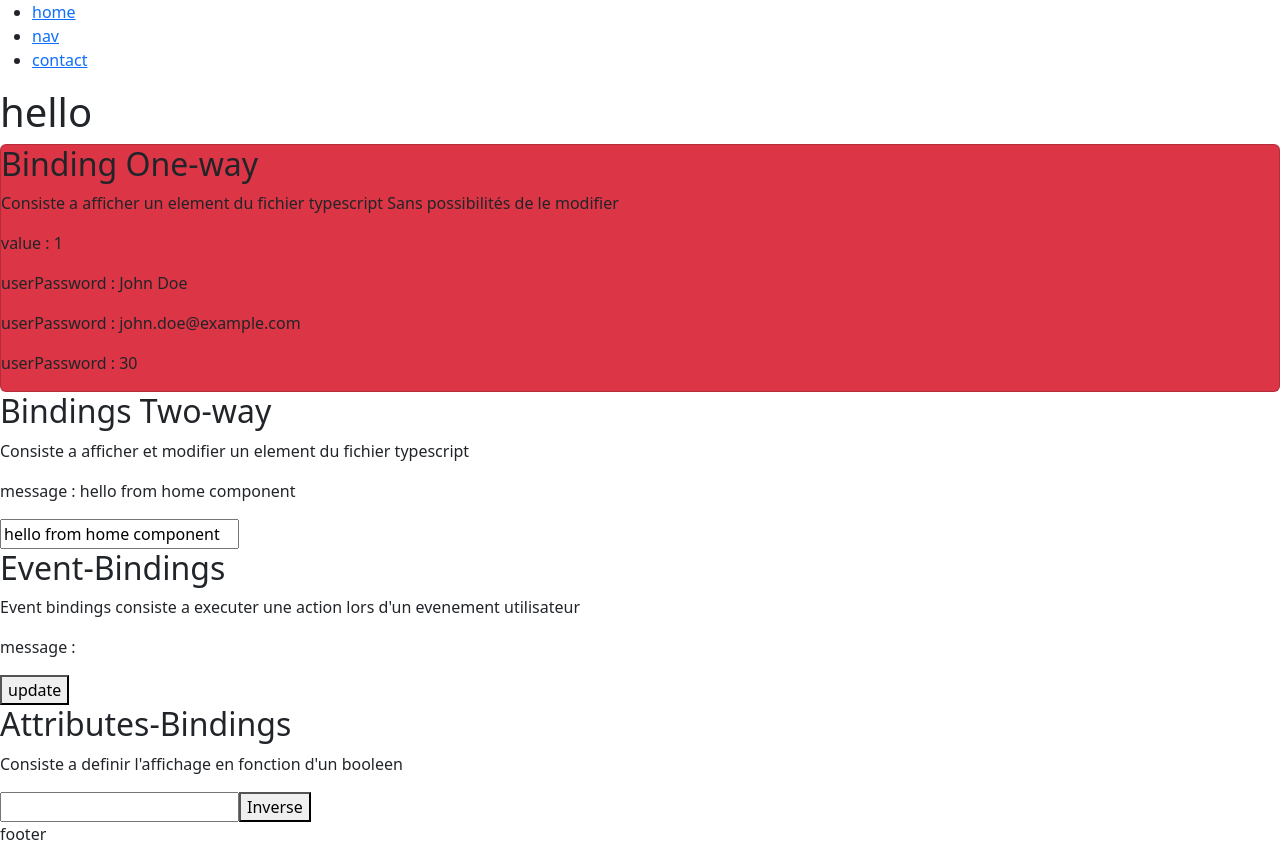
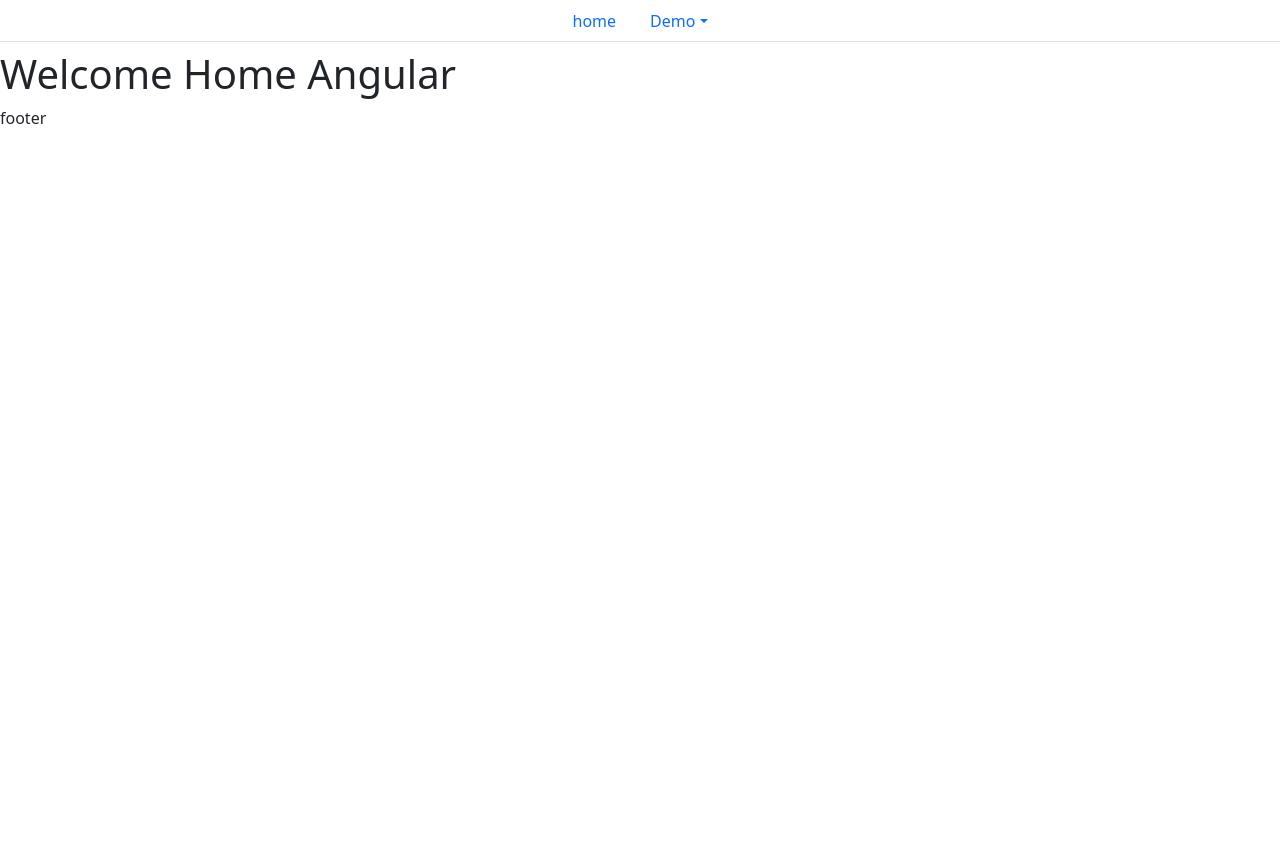
Before and after one commit to zacharyb12/demo-angular-Python2, an Angular app: page / in a window 1280 px wide. After the commit the page ends 800 px from the top, so only its background shows below. Built offline with nearby package versions, Linux system fonts and the light colour scheme.

Commit message:
navigation-Demo

```diff
--- a/src/app/app.html
+++ b/src/app/app.html
@@ -1,3 +1,4 @@
+
 <app-navbar-component></app-navbar-component>
 <router-outlet></router-outlet>
 <app-footer-component></app-footer-component>
--- /dev/null
+++ b/src/components/pages/demo/bindings/bindings.html
@@ -0,0 +1,44 @@
+<h1>hello</h1>
+
+<div class="card w-50 p-3 m-auto shadow bg-danger">
+
+    <h2>Binding One-way</h2>
+
+    <p>Consiste a afficher un element du fichier typescript Sans possibilités de le modifier</p>
+    <p>
+        value : {{value}}
+    </p>
+    <p>
+        userPassword : {{user.password}}
+    </p>
+    <p>
+        userPassword : {{user.email}}
+    </p>
+    <p>
+        userPassword : {{user.age}}
+    </p>
+</div>
+
+<div>
+    <h2>Bindings Two-way</h2>
+
+    <p>Consiste a afficher et modifier un element du fichier typescript </p>
+    <p>message : {{message}}</p>
+    <input type="text" [(ngModel)]="message" >
+</div>
+
+<div>
+    <h2>Event-Bindings </h2>
+
+<p>Event bindings consiste a executer une action lors d'un evenement utilisateur</p>
+
+    <p>message : {{message2}}</p>
+    <button (click)="updateMessage()" (mouseleave)="updateMessage()">update</button>
+</div>
+
+<div>
+    <h2>Attributes-Bindings</h2>
+    <p>Consiste a definir l'affichage en fonction d'un booleen</p>
+    <input type="text" [disabled]="isActive">
+    <button (click)="toggleValue()">Inverse</button>
+</div>
--- /dev/null
+++ b/src/components/pages/demo/bindings/bindings.ts
@@ -0,0 +1,56 @@
+import { Component, OnDestroy, OnInit } from '@angular/core';
+import { User } from '../../../../models/user.model';
+import { FormsModule } from '@angular/forms';
+
+@Component({
+  selector: 'app-bindings',
+  imports: [
+FormsModule
+  ],
+  templateUrl: './bindings.html',
+  styleUrl: './bindings.css'
+})
+
+export class Bindings implements OnInit,OnDestroy {
+
+
+  users : User[] = []
+  user : User = { password: 'John Doe', email: 'john.doe@example.com', age: 30,isAdmin: false}
+
+  // binding One-way
+  value : number = 1;
+
+  // binding Two-way
+  message : string = "hello from home component";
+
+  // Event-binding
+  message2 : string = "";
+  updateMessage(){
+    this.message2 = "Mon nouveau message ! "
+  }
+
+
+  // Attributes-binding
+  isActive : boolean = false;
+  toggleValue(){
+    this.isActive = !this.isActive;
+  }
+
+constructor(){
+  console.log("home component initialized Constructeur");
+
+  this.users.push({ password: 'John Doe', email: 'john.doe@example.com', age: 30,isAdmin: false});
+
+}
+
+ngOnInit(): void {
+console.log("home component initialized OnInit");
+
+}
+
+  ngOnDestroy(): void {
+    console.log("home component destroyed OnDestroy");
+
+  }
+
+}
--- /dev/null
+++ b/src/components/pages/demo/home-router/home-router.html
@@ -0,0 +1,2 @@
+
+<router-outlet></router-outlet>
--- a/src/components/pages/home-component/home-component.html
+++ b/src/components/pages/home-component/home-component.html
@@ -1,45 +1 @@
-<h1>hello</h1>
-
-<div class="card bg-danger">
-
-    <h2>Binding One-way</h2>
-
-    <p>Consiste a afficher un element du fichier typescript Sans possibilités de le modifier</p>
-    <p>
-        value : {{value}}
-    </p>
-
-    <p>
-        userPassword : {{user.password}}
-    </p>
-        <p>
-        userPassword : {{user.email}}
-    </p>
-        <p>
-        userPassword : {{user.age}}
-    </p>
-</div>
-
-<div>
-    <h2>Bindings Two-way</h2>
-
-    <p>Consiste a afficher et modifier un element du fichier typescript </p>
-    <p>message : {{message}}</p>
-    <input type="text" [(ngModel)]="message" >
-</div>
-
-<div>
-    <h2>Event-Bindings </h2>
-
-<p>Event bindings consiste a executer une action lors d'un evenement utilisateur</p>
-
-    <p>message : {{message2}}</p>
-    <button (click)="updateMessage()" (mouseleave)="updateMessage()">update</button>
-</div>
-
-<div>
-    <h2>Attributes-Bindings</h2>
-    <p>Consiste a definir l'affichage en fonction d'un booleen</p>
-    <input type="text" [disabled]="isActive">
-    <button (click)="toggleValue()">Inverse</button>
-</div>
+<h1>Welcome Home Angular</h1>
--- a/src/components/pages/home-component/home-component.ts
+++ b/src/components/pages/home-component/home-component.ts
@@ -1,62 +1,11 @@
-import { Component, OnDestroy, OnInit } from '@angular/core';
-import { User } from '../../../models/user.model';
-import { JsonPipe } from '@angular/common';
-import { FormsModule } from '@angular/forms';
+import { Component } from '@angular/core';
 
 @Component({
   selector: 'app-home-component',
-  imports: [
-    JsonPipe,
-    FormsModule
-
-  ],
+  imports: [  ],
   templateUrl: './home-component.html',
   styleUrl: './home-component.css'
 })
-export class HomeComponent implements OnInit,OnDestroy{
-
-  users : User[] = []
-  user : User = { password: 'John Doe', email: 'john.doe@example.com', age: 30,isAdmin: false}
-
-  // binding One-way
-  value : number = 1;
-
-  // binding Two-way
-  message : string = "hello from home component";
-
-  // Event-binding
-  message2 : string = "";
-  updateMessage(){
-    this.message2 = "Mon nouveau message ! "
-  }
-
-
-  // Attributes-binding
-  isActive : boolean = false;
-  toggleValue(){
-    this.isActive = !this.isActive;
-  }
-
-constructor(){
-  console.log("home component initialized Constructeur");
-
-  this.users.push({ password: 'John Doe', email: 'john.doe@example.com', age: 30,isAdmin: false});
+export class HomeComponent{
 
 }
-
-ngOnInit(): void {
-console.log("home component initialized OnInit");
-
-}
-
-  ngOnDestroy(): void {
-    console.log("home component destroyed OnDestroy");
-
-  }
-
-
-
-
-
-
-}
--- a/src/components/shared/navbar-component/navbar-component.html
+++ b/src/components/shared/navbar-component/navbar-component.html
@@ -1,7 +1,18 @@
-<div>
-    <ul>
-        <li > <a routerLink="">home</a></li>
-        <li > <a routerLink="nav">nav</a></li>
-        <li> <a routerLink="contact">contact</a></li>
-    </ul>
-</div>
+
+<ul ngbNav #nav="ngbNav" [activeId]="2" class="nav-tabs justify-content-center">
+
+	<li>
+		<button routerLink="" class="nav-link" ngbDropdownItem>home</button>
+	</li>
+
+	<li ngbDropdown class="nav-item" role="presentation">
+		<button type="button" class="nav-link" ngbDropdownToggle>Demo</button>
+		<div ngbDropdownMenu>
+			<button routerLink="demo/bindings" ngbDropdownItem>Demo bindings</button>
+			<div class="dropdown-divider"></div>
+		</div>
+	</li>
+
+</ul>
+
+<div [ngbNavOutlet]="nav" class="mt-2"></div>
```
Also changed, not shown: src/app/app.routes.ts (+10 -2 lines), src/components/pages/demo/home-router/home-router.ts (added, +14 -0 lines), src/components/shared/navbar-component/navbar-component.ts (+6 -1 lines), src/components/pages/demo/bindings/bindings.css (added), src/components/pages/demo/home-router/home-router.css (added), 2 other files (tests, documents, lock files or other folders).
